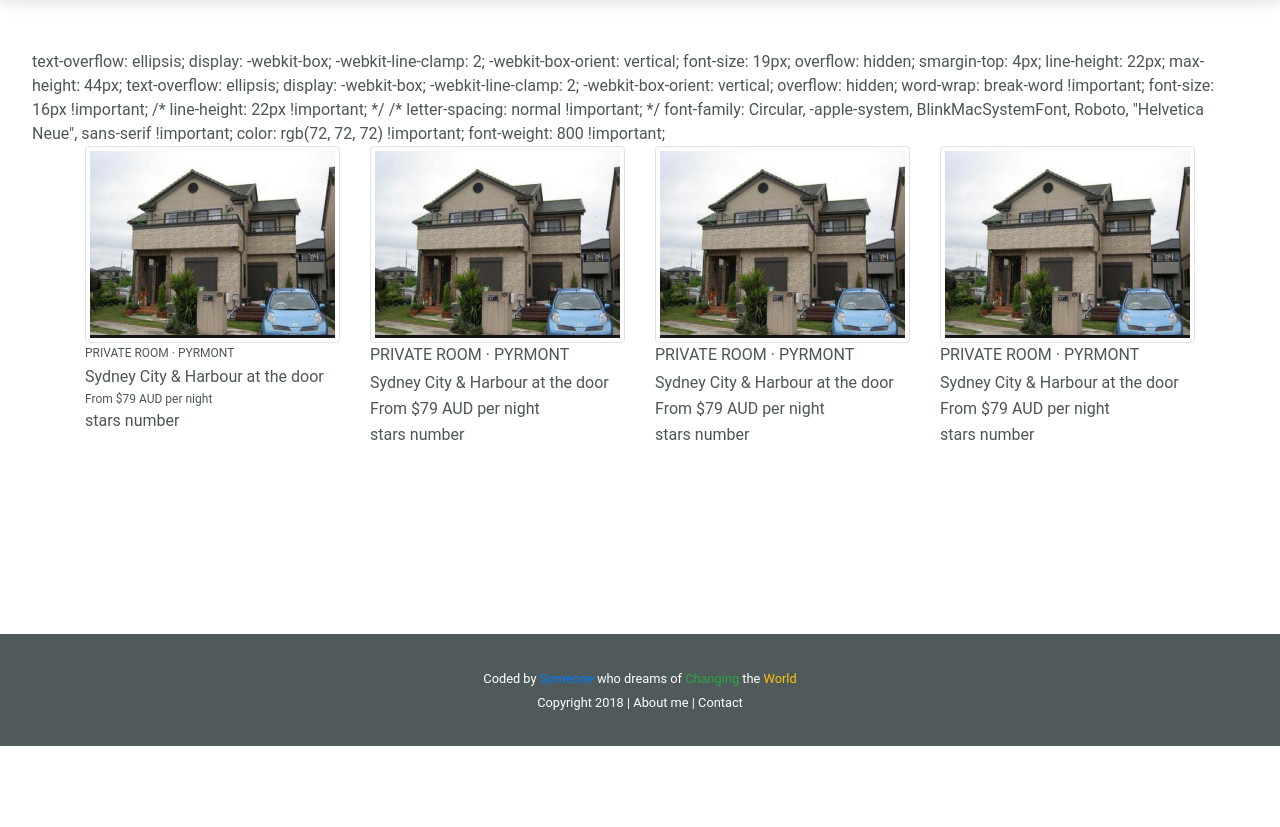
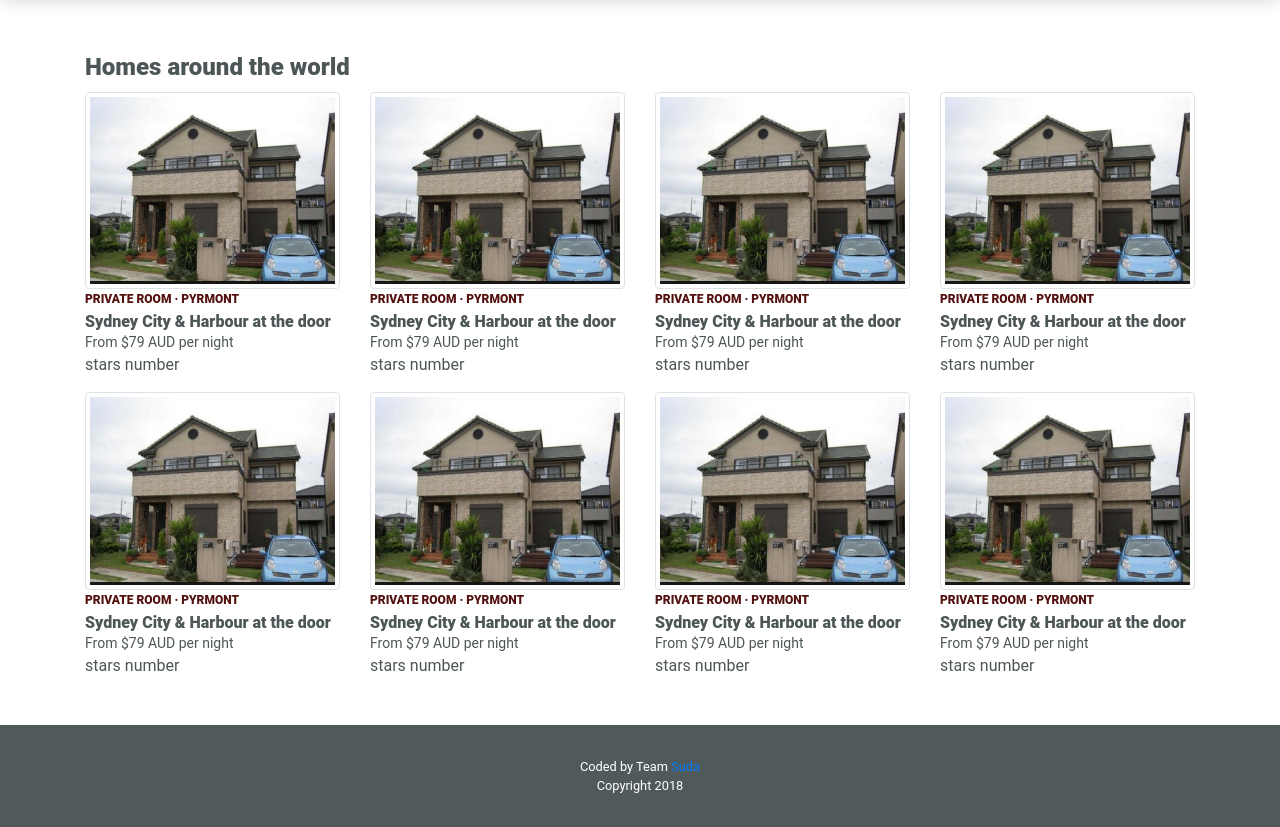
Before and after one commit to jettywang1020/Suda9900, a Django app: page /Display in a window 1280 px wide. Shown: the part 54-881 px from the top of the page. Before the commit the page ends 800 px from the top, so only its background shows below. Run offline with Django 3.2, Linux system fonts and the light colour scheme; parts of the project's set-up code (start-up, migrations or seed data) failed here and were passed over; some libraries are stand-ins or nearby versions; some web fonts are replaced.

Commit message:
display page

```diff
--- a/S2S/S2S/public/templates/public/Display.html
+++ b/S2S/S2S/public/templates/public/Display.html
@@ -1,44 +1,35 @@
+<style>
+	div .HandCursor {
+		cursor: pointer /*change to hand style*/
+	}
+</style>
+
 {% extends 'base.html' %}
 {% load staticfiles%}
 {% block content %}
 
-    text-overflow: ellipsis;
-    display: -webkit-box;
-    -webkit-line-clamp: 2;
-    -webkit-box-orient: vertical;
-    font-size: 19px;
-    overflow: hidden;
+<div class="container">
 
-    smargin-top: 4px;
-    line-height: 22px;
-    max-height: 44px;
-    text-overflow: ellipsis;
-    display: -webkit-box;
-    -webkit-line-clamp: 2;
-    -webkit-box-orient: vertical;
-    overflow: hidden;
-    word-wrap: break-word !important;
-    font-size: 16px !important;
-    /* line-height: 22px !important; */
-    /* letter-spacing: normal !important; */
-    font-family: Circular, -apple-system, BlinkMacSystemFont, Roboto, "Helvetica Neue", sans-serif !important;
-    color: rgb(72, 72, 72) !important;
-    font-weight: 800 !important;
+	<h4>
+		<div style="font-weight: 800;line-height: 30px;padding:2px 0px;">
+			Homes around the world
+		</div>
+	</h4>
 
-<div class="container">
-  <div class="row">
+	<div class="row" style="margin-bottom: 15px">
 		<div class="col-sm">
+			<div class="HandCursor" onclick="window.location='http://localhost:8000/detail#';">
 				<div>
 					<img src="./static/image/HOUSE.jpg" alt="..." class="img-thumbnail">
 				</div>
 				<div>
-			<div style="margin-top: 2px;font-size: 12px;line-height: 16px;">
+					<div style="margin-top: 2px;font-size: 12px;line-height: 16px;font-weight: 800;color: rgb(83, 18, 16);">
 						PRIVATE ROOM · PYRMONT
 					</div>
-			<div style="margin-top: 4px;">
+					<div style="margin-top: 4px;line-height: 22px;font-weight: 800;">
 						Sydney City & Harbour at the door
 					</div>
-			<div style="margin-top: 2px;font-size: 12px;line-height: 16px;">
+					<div style="font-size: 14px;line-height: 18px;display: inline;">
 						From $79 AUD per night
 					</div>
 					<div style="margin-top: 2px;">
@@ -47,18 +38,20 @@
 					</div>
 				</div>
 			</div>
+		</div>
 		<div class="col-sm">
+			<div class="HandCursor">
 				<div>
 					<img src="./static/image/HOUSE.jpg" alt="..." class="img-thumbnail">
 				</div>
 				<div>
-			<div>
+					<div style="margin-top: 2px;font-size: 12px;line-height: 16px;font-weight: 800;color: rgb(83, 18, 16);">
 						PRIVATE ROOM · PYRMONT
 					</div>
-			<div style="margin-top: 4px;">
+					<div style="margin-top: 4px;line-height: 22px;font-weight: 800;">
 						Sydney City & Harbour at the door
 					</div>
-			<div style="margin-top: 2px;">
+					<div style="font-size: 14px;line-height: 18px;display: inline;">
 						From $79 AUD per night
 					</div>
 					<div style="margin-top: 2px;">
@@ -67,18 +60,20 @@
 					</div>
 				</div>
 			</div>
+		</div>
 		<div class="col-sm">
+			<div class="HandCursor">
 				<div>
 					<img src="./static/image/HOUSE.jpg" alt="..." class="img-thumbnail">
 				</div>
 				<div>
-			<div>
+					<div style="margin-top: 2px;font-size: 12px;line-height: 16px;font-weight: 800;color: rgb(83, 18, 16);">
 						PRIVATE ROOM · PYRMONT
 					</div>
-			<div style="margin-top: 4px;">
+					<div style="margin-top: 4px;line-height: 22px;font-weight: 800;">
 						Sydney City & Harbour at the door
 					</div>
-			<div style="margin-top: 2px;">
+					<div style="font-size: 14px;line-height: 18px;display: inline;">
 						From $79 AUD per night
 					</div>
 					<div style="margin-top: 2px;">
@@ -87,18 +82,20 @@
 					</div>
 				</div>
 			</div>
+		</div>
 		<div class="col-sm">
+			<div class="HandCursor">
 				<div>
 					<img src="./static/image/HOUSE.jpg" alt="..." class="img-thumbnail">
 				</div>
 				<div>
-			<div>
+					<div style="margin-top: 2px;font-size: 12px;line-height: 16px;font-weight: 800;color: rgb(83, 18, 16);">
 						PRIVATE ROOM · PYRMONT
 					</div>
-			<div style="margin-top: 4px;">
+					<div style="margin-top: 4px;line-height: 22px;font-weight: 800;">
 						Sydney City & Harbour at the door
 					</div>
-			<div style="margin-top: 2px;">
+					<div style="font-size: 14px;line-height: 18px;display: inline;">
 						From $79 AUD per night
 					</div>
 					<div style="margin-top: 2px;">
@@ -110,4 +107,97 @@
 		</div>
 	</div>
 
+	<div class="row" style="margin-bottom: 15px">
+		<div class="col-sm">
+			<div class="HandCursor">
+				<div>
+					<img src="./static/image/HOUSE.jpg" alt="..." class="img-thumbnail">
+				</div>
+				<div>
+					<div style="margin-top: 2px;font-size: 12px;line-height: 16px;font-weight: 800;color: rgb(83, 18, 16);">
+						PRIVATE ROOM · PYRMONT
+					</div>
+					<div style="margin-top: 4px;line-height: 22px;font-weight: 800;">
+						Sydney City & Harbour at the door
+					</div>
+					<div style="font-size: 14px;line-height: 18px;display: inline;">
+						From $79 AUD per night
+					</div>
+					<div style="margin-top: 2px;">
+						<span>stars</span>
+						<span>number</span>
+					</div>
+				</div>
+			</div>
+		</div>
+		<div class="col-sm">
+			<div class="HandCursor">
+				<div>
+					<img src="./static/image/HOUSE.jpg" alt="..." class="img-thumbnail">
+				</div>
+				<div>
+					<div style="margin-top: 2px;font-size: 12px;line-height: 16px;font-weight: 800;color: rgb(83, 18, 16);">
+						PRIVATE ROOM · PYRMONT
+					</div>
+					<div style="margin-top: 4px;line-height: 22px;font-weight: 800;">
+						Sydney City & Harbour at the door
+					</div>
+					<div style="font-size: 14px;line-height: 18px;display: inline;">
+						From $79 AUD per night
+					</div>
+					<div style="margin-top: 2px;">
+						<span>stars</span>
+						<span>number</span>
+					</div>
+				</div>
+			</div>
+		</div>
+		<div class="col-sm">
+			<div class="HandCursor">
+				<div>
+					<img src="./static/image/HOUSE.jpg" alt="..." class="img-thumbnail">
+				</div>
+				<div>
+					<div style="margin-top: 2px;font-size: 12px;line-height: 16px;font-weight: 800;color: rgb(83, 18, 16);">
+						PRIVATE ROOM · PYRMONT
+					</div>
+					<div style="margin-top: 4px;line-height: 22px;font-weight: 800;">
+						Sydney City & Harbour at the door
+					</div>
+					<div style="font-size: 14px;line-height: 18px;display: inline;">
+						From $79 AUD per night
+					</div>
+					<div style="margin-top: 2px;">
+						<span>stars</span>
+						<span>number</span>
+					</div>
+				</div>
+			</div>
+		</div>
+		<div class="col-sm">
+			<div class="HandCursor">
+				<div>
+					<img src="./static/image/HOUSE.jpg" alt="..." class="img-thumbnail">
+				</div>
+				<div>
+					<div style="margin-top: 2px;font-size: 12px;line-height: 16px;font-weight: 800;color: rgb(83, 18, 16);">
+						PRIVATE ROOM · PYRMONT
+					</div>
+					<div style="margin-top: 4px;line-height: 22px;font-weight: 800;">
+						Sydney City & Harbour at the door
+					</div>
+					<div style="font-size: 14px;line-height: 18px;display: inline;">
+						From $79 AUD per night
+					</div>
+					<div style="margin-top: 2px;">
+						<span>stars</span>
+						<span>number</span>
+					</div>
+				</div>
+			</div>
+		</div>
+	</div>
+
+</div>
+
 {% endblock %}
--- a/S2S/S2S/public/views.py
+++ b/S2S/S2S/public/views.py
@@ -13,6 +13,7 @@ def Display(request):
 	return render(request, 'public/Display.html')
 
 
+
 def RunSQL(sql):
 	with connection.cursor() as cursor:
 		cursor.execute(sql)
--- a/S2S/S2S/templates/base.html
+++ b/S2S/S2S/templates/base.html
@@ -58,11 +58,11 @@
 	<footer id="footer">
 		<div>
 			<small>
-				<span>Coded by <span class="text-primary">Someone</span> who dreams of <span class="text-success">Changing</span> the <span class="text-warning">World</span></span>
+				<span>Coded by Team <span class="text-primary">Suda</span></span>
 			</small>
 		</div>
 		<div>
-			<small>Copyright 2018 | <a class="text-white" href="#">About me</a> | <a class="text-white" href="#">Contact</a></small>
+			<small>Copyright 2018</small>
 		</div>
 	</footer>
 
```
Lines whose indentation alone changed are shown as unchanged.
